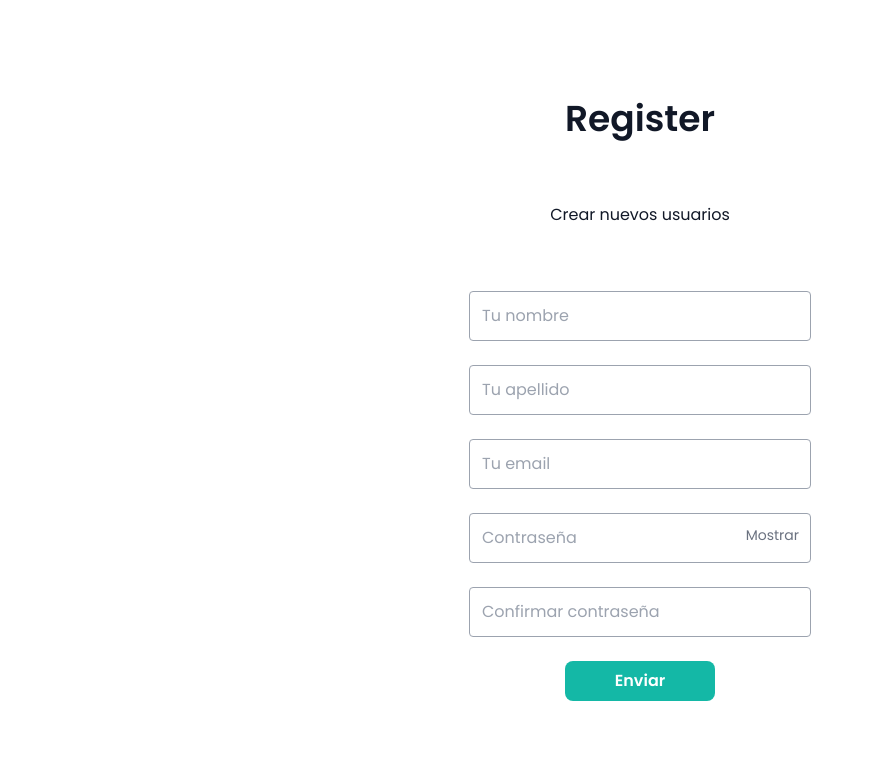
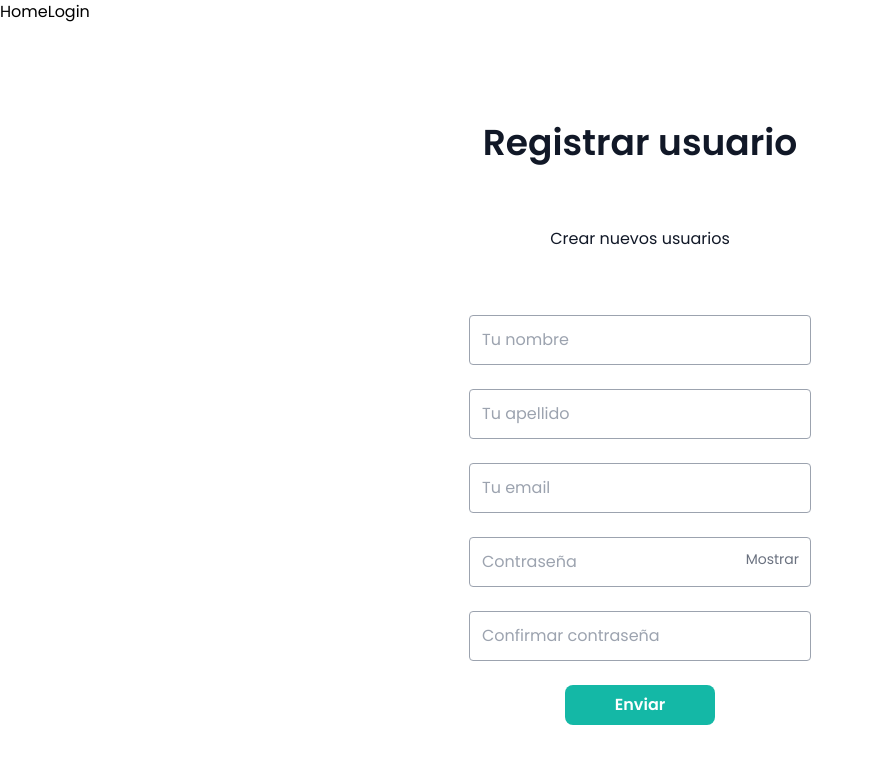
Before and after one commit to mariandrean/NewValue, a React (Vite) app in the folder client/: page /dashboard/register in a window 1280 px wide. Shown: the top 764 px of the page, without its empty margins (0-873 px from the left). Built offline with nearby package versions, Linux system fonts and the light colour scheme; sample sign-in values are in the browser's storage.

Commit message:
feat(client):see-navbar-in-pages

```diff
--- a/client/src/components/Navbar.jsx
+++ b/client/src/components/Navbar.jsx
@@ -1,9 +1,9 @@
 import React from 'react';
 import { NavLink } from "react-router-dom";
 import { useUserContext } from "../context/UserContext.jsx";
-import { LogOutButton } from "../components/LogOutButton.jsx";
 
-const Nav = () => {
+
+const Navbar = () => {
   const { userAuth } = useUserContext();
 
   return (
@@ -13,8 +13,7 @@ const Nav = () => {
       {userAuth ? (
         <>
           <NavLink to="/dashboard">Dashboard</NavLink>
-          <LogOutButton />
-        </>
+                </>
       ) : (
         <NavLink to="/login">Login</NavLink>
       )}
--- a/client/src/components/RegisterForm.jsx
+++ b/client/src/components/RegisterForm.jsx
@@ -3,13 +3,14 @@ import { useForm } from "react-hook-form";
 import { userRegister } from "../services/usersServices.js";
 import Swal from 'sweetalert2';
 import { useUserContext} from '../context/UserContext.jsx';
+import { useNavigate } from 'react-router-dom';
 
 const RegisterForm = () => {
     const { register, formState: { errors }, handleSubmit, unregister } = useForm();
     const [registerError, setRegisterError] = useState('');
     const [showPassword, setShowPassword] = useState(false);
     const { setUserAuth, setUser, setUserRole } = useUserContext();
-
+    const navigate = useNavigate();
     const togglePasswordVisibility = () => {
         setShowPassword(!showPassword);
     };
@@ -24,19 +25,19 @@ const RegisterForm = () => {
         try {
             const response = await userRegister(userData);
             console.log(response);
-            localStorage.setItem('regiterToken', response['token']);
+            localStorage.setItem('token', response['token']);
             setUserAuth(true);
             setUser(response.user_name);
             setUserRole(response.user_role);
+            navigate('/dashboard');
 
             Swal.fire({
                 icon: 'success',
                 title: 'Usuario creado con éxito',
                 showConfirmButton: false,
                 timer: 2000,
-            }).then(() => {
-                window.location.href = '/dashboard';
             });
+
 
         } catch (error) {
             console.error('Error:', error);
@@ -52,7 +53,7 @@ const RegisterForm = () => {
         <>
             <div className="flex flex-col items-center justify-center min-h-screen min-w-[500px] bg-white-100">
                 <form className="min-w-[300px] gap-6 flex flex-col justify-center" onSubmit={handleSubmit(onSubmit)}>
-                    <h1 className="text-4xl text-gray-900 mb-10 text-center font-semibold">Register</h1>
+                    <h1 className="text-4xl text-gray-900 mb-10 text-center font-semibold">Registrar usuario</h1>
                     <h3 className="text-1xl text-gray-900 mb-10 text-center">Crear nuevos usuarios</h3>
                     <div className="flex">
 
@@ -92,7 +93,7 @@ const RegisterForm = () => {
                     </div>
 
                     <div className="flex">
-                        <input className="input border border-gray-400 appearance-none rounded w-full p-3 focus focus:border-teal-500 focus:outline-none active:outline-none active:border-teal-500" type="password" placeholder="Confirmar contraseña" placeholder="Confirmar contraseña" {...register('confirmPassword', { required: true })} />
+                        <input className="input border border-gray-400 appearance-none rounded w-full p-3 focus focus:border-teal-500 focus:outline-none active:outline-none active:border-teal-500" type="password" placeholder="Confirmar contraseña" {...register('confirmPassword', { required: true })} />
                     </div>
                     {registerError && <p className="text-red-500 text-sm self-center m-0">{registerError}</p>}
 
--- a/client/src/layout/LayoutPrivate.jsx
+++ b/client/src/layout/LayoutPrivate.jsx
@@ -1,19 +1,28 @@
 import { useEffect } from "react";
 import { Outlet, useNavigate } from "react-router-dom";
 import { useUserContext } from "../context/UserContext";
+import Navbar from "../components/Navbar.jsx";
 
 const LayoutPrivate = () => {
   const token = localStorage.getItem("token");
-  const { user } = useUserContext();
+  const { userAuth } = useUserContext();
   const navigate = useNavigate();
 
   useEffect(() => {
-    if (!token) {
+    if (!token &&!userAuth) {
       navigate("/login");
     }
-  }, [token]);
+    else if (token && userAuth) {
+      navigate("/dashboard");
+    }
+  }, [token, navigate, userAuth]);
 
-  return <Outlet />;
+  return (
+    <>
+      <Navbar />
+      <Outlet />
+    </>
+  );
 };
 
 export default LayoutPrivate;
--- a/client/src/layout/LayoutPublic.jsx
+++ b/client/src/layout/LayoutPublic.jsx
@@ -1,13 +1,16 @@
 import React from 'react'
 import { Outlet } from "react-router-dom";
+import Navbar from "../components/Navbar.jsx"
 
 
 const LayoutPublic = () => {
   return (
-    <div>
+    <div style={{ minHeight: "100%", position: "relative", display: 'flex', flexDirection: 'column' }}>
+      <Navbar />
       <main className='px-5 lg:px-20 '>
         <Outlet />
       </main>
+      <Navbar />
     </div >
   );
 }
```
